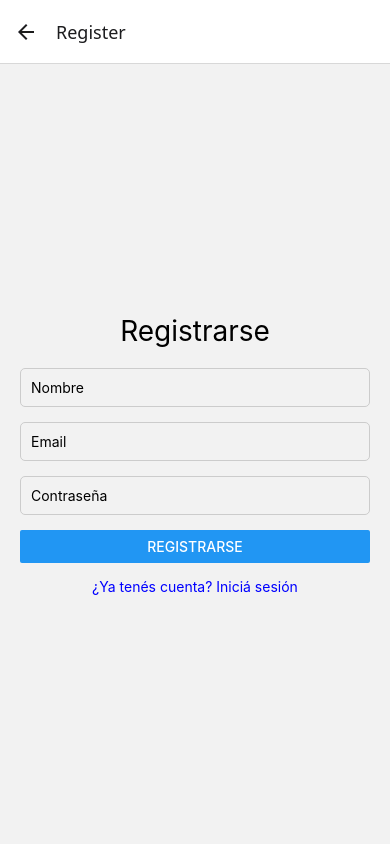
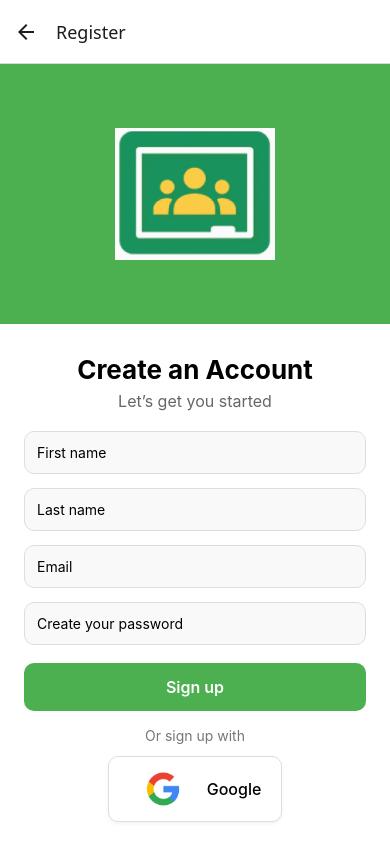
Before and after one commit to ClassConnect-2025C1/ClassConnect-FrontEnd, a React Native app: screen /Register in a window 390 px wide. Built offline with nearby package versions, Linux system fonts and the light colour scheme.

Commit message:
Refacto RegisterScreen

```diff
--- a/src/screens/RegisterScreen.tsx
+++ b/src/screens/RegisterScreen.tsx
@@ -3,9 +3,12 @@ import {
   View,
   Text,
   TextInput,
-  Button,
+  TouchableOpacity,
   StyleSheet,
-  TouchableOpacity,
+  Image,
+  ScrollView,
+  KeyboardAvoidingView,
+  Platform,
 } from 'react-native';
 import { useNavigation } from '@react-navigation/native';
 
@@ -14,38 +17,163 @@ const RegisterScreen = () => {
 
   return (
     <View style={styles.container}>
-      <Text style={styles.title}>Registrarse</Text>
-      <TextInput placeholder="Nombre" style={styles.input} />
-      <TextInput
-        placeholder="Email"
-        style={styles.input}
-        keyboardType="email-address"
-      />
-      <TextInput
-        placeholder="Contraseña"
-        style={styles.input}
-        secureTextEntry
-      />
-      <Button title="Registrarse" onPress={() => {}} />
+      <View style={styles.topHalf}>
+        <Image source={require('../../assets/images/logo.png')} style={styles.logo} />
+      </View>
 
-      <TouchableOpacity onPress={() => navigation.navigate('Login')}>
-        <Text style={styles.link}>¿Ya tenés cuenta? Iniciá sesión</Text>
-      </TouchableOpacity>
+      <KeyboardAvoidingView
+        behavior={Platform.OS === 'ios' ? 'padding' : undefined}
+        style={styles.flex}
+      >
+        <ScrollView contentContainerStyle={styles.scrollContent}>
+          <View style={styles.formContainer}>
+            <Text style={styles.title}>Create an Account</Text>
+            <Text style={styles.subtitle}>Let’s get you started</Text>
+
+            <TextInput placeholder="First name" style={styles.input} />
+            <TextInput placeholder="Last name" style={styles.input} />
+            <TextInput placeholder="Email" style={styles.input} keyboardType="email-address" />
+            <TextInput placeholder="Create your password" style={styles.input} secureTextEntry />
+
+            <TouchableOpacity style={styles.registerButton} onPress={() => alert('Registered!')}>
+              <Text style={styles.registerButtonText}>Sign up</Text>
+            </TouchableOpacity>
+
+            <Text style={styles.orText}>Or sign up with</Text>
+
+            <View style={styles.socialContainer}>
+              <TouchableOpacity style={styles.googleButton}>
+                <Image
+                  source={require('../../assets/images/googlelog.png')}
+                  style={styles.socialIcon}
+                />
+                <Text style={styles.googleText}>Google</Text>
+              </TouchableOpacity>
+            </View>
+
+            <TouchableOpacity onPress={() => navigation.navigate('Login')}>
+              <Text style={styles.bottomLink}>
+                Do you have an account? <Text style={styles.signIn}>Sign in</Text>
+              </Text>
+            </TouchableOpacity>
+          </View>
+        </ScrollView>
+      </KeyboardAvoidingView>
     </View>
   );
 };
 
 const styles = StyleSheet.create({
-  container: { flex: 1, justifyContent: 'center', padding: 20 },
-  title: { fontSize: 28, marginBottom: 20, textAlign: 'center' },
+  flex: {
+    flex: 2,
+  },
+  container: {
+    flex: 1,
+    backgroundColor: '#fff',
+  },
+  topHalf: {
+    backgroundColor: '#4CAF50',
+    flex: 1,
+    justifyContent: 'center',
+    alignItems: 'center',
+  },
+  logo: {
+    width: 160,
+    height: 160,
+    resizeMode: 'contain',
+  },
+  scrollContent: {
+    paddingBottom: 30,
+  },
+  formContainer: {
+    paddingHorizontal: 24,
+    paddingTop: 30,
+  },
+  title: {
+    fontSize: 26,
+    fontWeight: 'bold',
+    textAlign: 'center',
+    marginBottom: 6,
+  },
+  subtitle: {
+    fontSize: 16,
+    color: '#666',
+    textAlign: 'center',
+    marginBottom: 20,
+  },
   input: {
     borderWidth: 1,
-    borderColor: '#ccc',
-    padding: 10,
-    marginBottom: 15,
-    borderRadius: 5,
+    borderColor: '#ddd',
+    padding: 12,
+    borderRadius: 10,
+    marginBottom: 14,
+    backgroundColor: '#f9f9f9',
   },
-  link: { marginTop: 15, color: 'blue', textAlign: 'center' },
+  registerButton: {
+    backgroundColor: '#4CAF50',
+    paddingVertical: 14,
+    borderRadius: 10,
+    marginTop: 4,
+    marginBottom: 16,
+    elevation: 2,
+  },
+  registerButtonText: {
+    color: '#fff',
+    textAlign: 'center',
+    fontWeight: '600',
+    fontSize: 16,
+  },
+  orText: {
+    textAlign: 'center',
+    color: '#777',
+    marginBottom: 12,
+    fontSize: 14,
+  },
+  socialContainer: {
+    flexDirection: 'row',
+    justifyContent: 'center',
+    marginBottom: 20,
+  },
+  socialIcon: {
+    width: 44,
+    height: 44,
+    marginHorizontal: 12,
+  },
+  bottomLink: {
+    textAlign: 'center',
+    color: '#444',
+    marginTop: 10,
+    fontSize: 15,
+  },
+  signIn: {
+    fontWeight: 'bold',
+    color: '#4CAF50',
+    textDecorationLine: 'underline',
+  },
+
+  googleButton: {
+    flexDirection: 'row',
+    alignItems: 'center',
+    backgroundColor: '#fff',
+    borderWidth: 1,
+    borderColor: '#ddd',
+    paddingVertical: 10,
+    paddingHorizontal: 20,
+    borderRadius: 10,
+    shadowColor: '#000',
+    shadowOpacity: 0.05,
+    shadowRadius: 4,
+    shadowOffset: { width: 0, height: 2 },
+    elevation: 2,
+  },
+
+  googleText: {
+    fontSize: 16,
+    color: '#000',
+    marginLeft: 10,
+    fontWeight: '500',
+  },
+
 });
 
 export default RegisterScreen;
```
